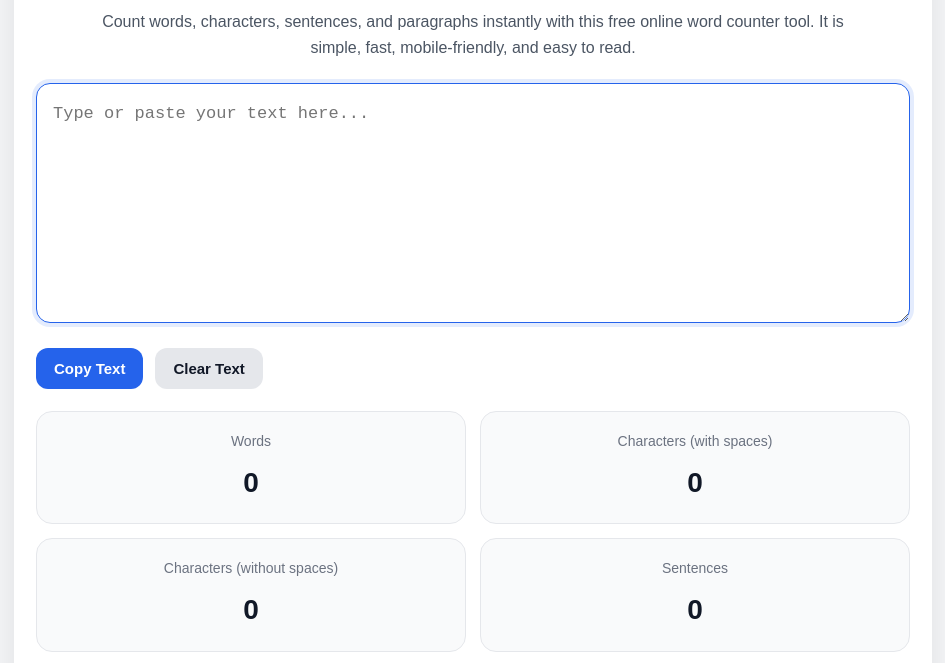
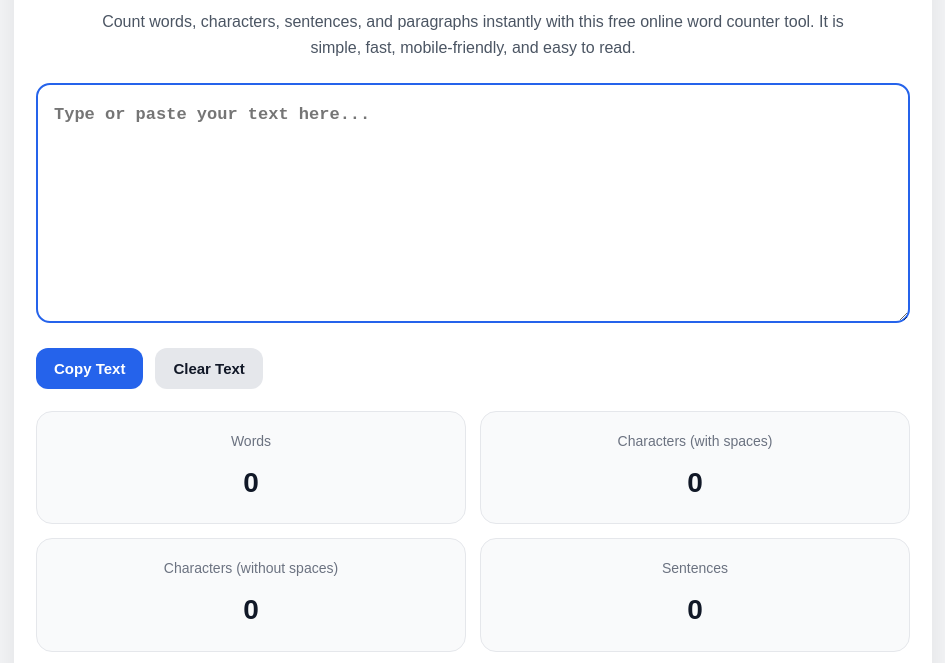
Before and after one commit to shahidlogs/online-word-counter-tool, a plain HTML site: page index.html in a window 1280 px wide. Both pictures are taken after a click on the button "Clear Text". Shown: the part 83-746 px from the top of the page, without its empty margins (167-1112 px from the left). Drawn offline with Linux system fonts and the light colour scheme.

Commit message:
Update index.html

```diff
--- a/index.html
+++ b/index.html
@@ -73,12 +73,13 @@
       outline: none;
       background: #fff;
       color: #111827;
-      transition: border-color 0.2s ease, box-shadow 0.2s ease;
+      transition: border 0.2s ease;
     }
 
     textarea:focus {
-      border-color: #2563eb;
-      box-shadow: 0 0 0 4px rgba(37, 99, 235, 0.12);
+      border: 2px solid #2563eb;
+      box-shadow: none;
+      font-weight: 600;
     }
 
     .actions {
```
